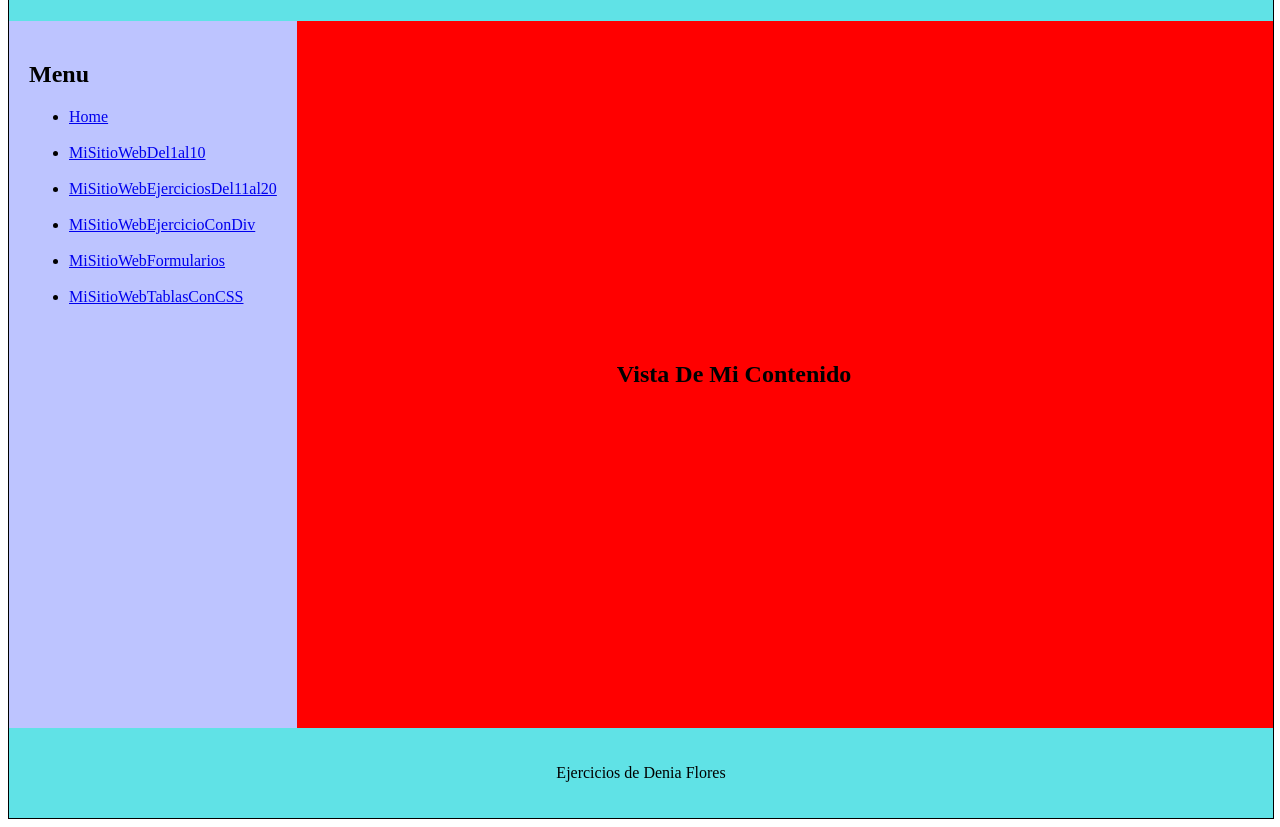
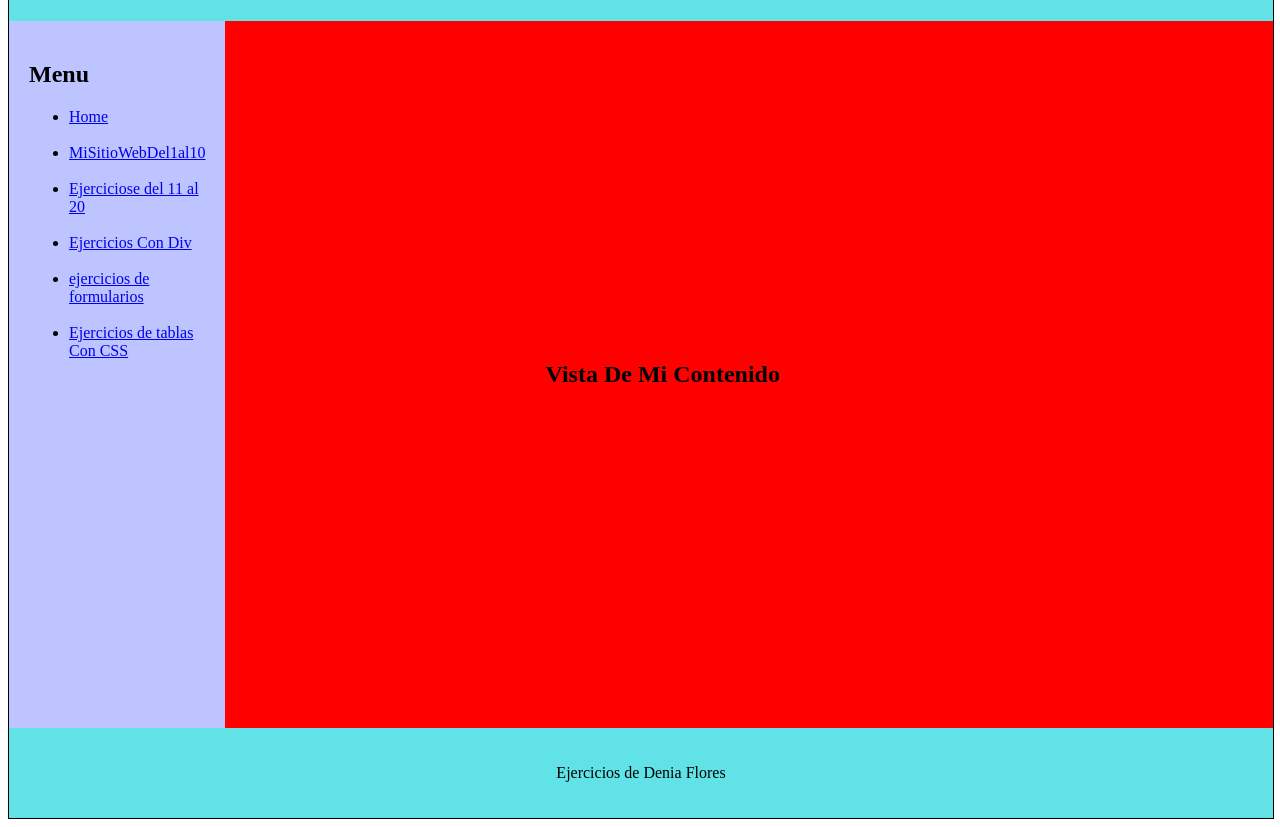
Before and after one commit to DeniaFlores666/Sitio-Web-Denia, a plain HTML site: page index.html in a window 1280 px wide. Shown: the part 108-935 px from the top of the page. Drawn offline with Linux system fonts and the light colour scheme.

Commit message:
Update index.html

```diff
--- a/index.html
+++ b/index.html
@@ -58,13 +58,13 @@
     <br>
     <li><a href="Ejercicios del 1 al 10.html">MiSitioWebDel1al10</a></li>
     <br>
-    <li><a href="MiSitioWebEjerciciosDel11al20.html" target="">MiSitioWebEjerciciosDel11al20</a></li>
+    <li><a href="Ejerciciose del 11 al 20.html" target="">Ejerciciose del 11 al 20</a></li>
     <br>
-    <li><a href="Misitiowebejerciciosdiv.html" target="">MiSitioWebEjercicioConDiv</a></li>
+    <li><a href="Ejercicios Con Div.html" target="">Ejercicios Con Div</a></li>
     <br>
-    <li><a href="MiSitioWebFormularios.html" target="">MiSitioWebFormularios</a></li>
+    <li><a href="ejercicios de formularios.html" target="">ejercicios de formularios</a></li>
     <br>
-    <li><a href="MiSitioWebTablasConCSS.html" target="">MiSitioWebTablasConCSS</a></li>
+    <li><a href="Ejercicios de tablas Con CSS.html" target="">Ejercicios de tablas Con CSS</a></li>
     <br>
     </ul>
     </div>
```
